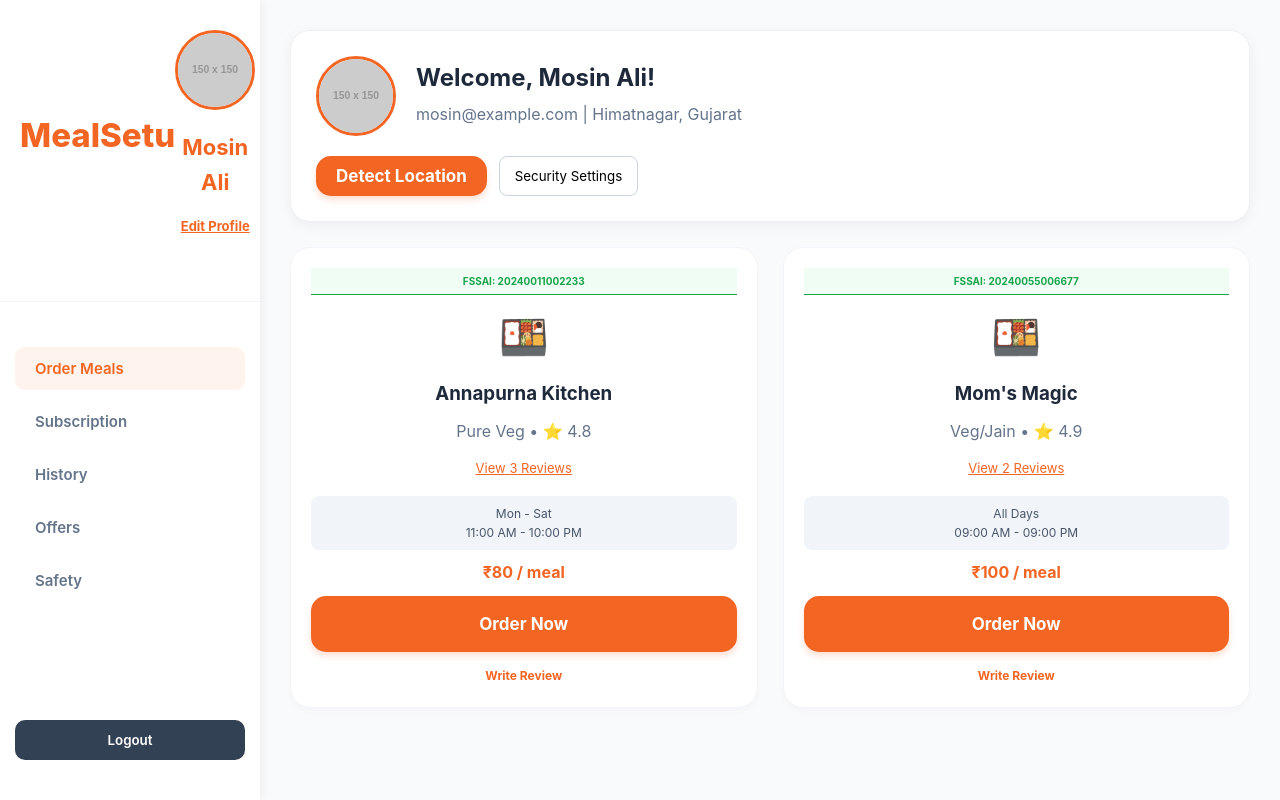
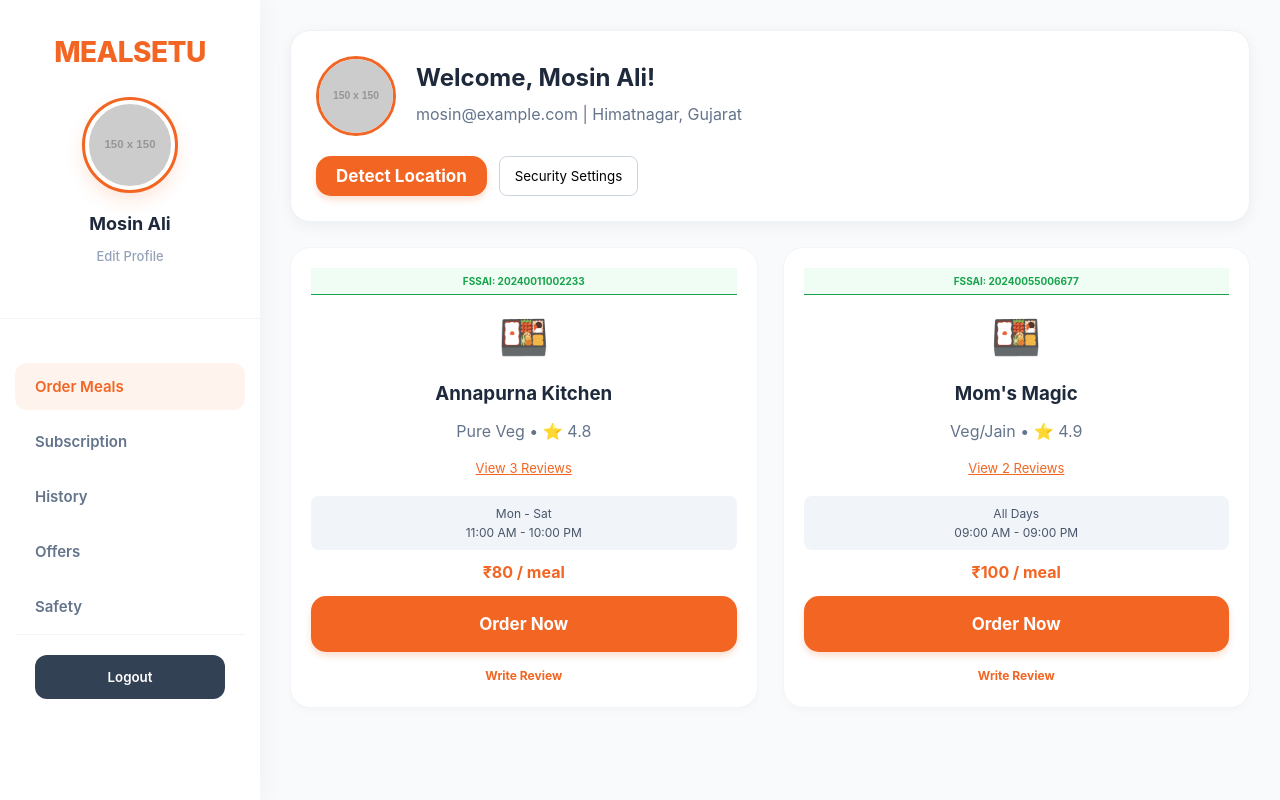
Before and after one commit to mosin-ali/Mealsetu, a React (Vite) app: page /user-dashboard in a window 1280 px wide. Built offline with nearby package versions, Linux system fonts and the light colour scheme.

Commit message:
src/components/dashboard/shared/Sidebar.css

```diff
--- a/src/components/dashboard/shared/Sidebar.css
+++ b/src/components/dashboard/shared/Sidebar.css
@@ -1,69 +1,120 @@
+/* Sidebar Container */
 .sidebar {
   width: 260px;
-  background: white;
+  background: #ffffff;
   height: 100vh;
-  box-shadow: 2px 0 10px rgba(0,0,0,0.05);
+  box-shadow: 4px 0 24px rgba(0, 0, 0, 0.04);
   display: flex;
   flex-direction: column;
   position: sticky;
   top: 0;
+  font-family: 'Segoe UI', Tahoma, Geneva, Verdana, sans-serif;
 }
 
+/* --- HEADER SECTION --- */
 .sidebar-header {
-  padding: 20px;
-  text-align: center;
+  padding: 30px 20px 10px 20px; /* Top, Right, Bottom, Left */
+  display: flex;
+  flex-direction: column;
+  align-items: center;
+  width: 100%;
+  box-sizing: border-box;
 }
 
+/* Logo Title */
 .sidebar-title {
   color: #f26522;
+  font-size: 28px;
   font-weight: 800;
-  margin-bottom: 30px;
+  margin: 0 0 25px 0; /* Space between logo and profile */
+  letter-spacing: -0.5px;
+  text-transform: uppercase;
 }
 
+/* Profile Container */
 .sidebar-profile {
-  margin-bottom: 30px;
+  display: flex;
+  flex-direction: column;
+  align-items: center;
+  text-align: center;
+  width: 100%;
+  margin-bottom: 20px;
 }
 
+/* Avatar Image - Double Border Effect */
 .sidebar-avatar {
-  width: 80px;
-  height: 80px;
+  width: 90px;
+  height: 90px;
   border-radius: 50%;
   object-fit: cover;
-  border: 3px solid #f26522;
+  /* Creates the white gap + orange ring effect */
+  border: 4px solid #ffffff;
+  outline: 3px solid #f26522;
+  box-shadow: 0 8px 20px rgba(242, 101, 34, 0.2);
+  margin-bottom: 15px;
+  transition: transform 0.3s ease;
 }
 
-.sidebar-profile h4 {
-  margin: 10px 0 5px 0;
+.sidebar-avatar:hover {
+  transform: scale(1.05);
 }
 
-.edit-profile-link {
-  background: none;
-  border: none;
-  color: #f26522;
-  cursor: pointer;
-  font-size: 13px;
-  font-weight: bold;
-  text-decoration: underline;
+/* User Name */
+.sidebar-profile h4 {
+  margin: 5px 0;
+  color: #1e293b;
+  font-size: 18px;
+  font-weight: 700;
 }
 
+/* Edit Profile Link */
+.edit-profile-link {
+  background: transparent;
+  border: none;
+  color: #94a3b8;
+  font-size: 13px;
+  font-weight: 500;
+  cursor: pointer;
+  padding: 4px 12px;
+  border-radius: 15px;
+  transition: all 0.2s ease;
+  text-decoration: none; /* Removed underline for cleaner look */
+}
+
+.edit-profile-link:hover {
+  color: #f26522;
+  background-color: #fff3ed;
+}
+
+/* --- NAVIGATION SECTION --- */
 .sidebar-nav {
   display: flex;
   flex-direction: column;
-  padding: 0 15px;
+  padding: 10px 15px;
   flex: 1;
+  overflow-y: auto; /* Scroll if menu is long */
 }
 
 .sidebar-tab {
-  padding: 12px 20px;
-  margin: 5px 0;
+  padding: 14px 20px;
+  margin: 4px 0;
   border: none;
-  background: none;
+  background: transparent;
   text-align: left;
   color: #64748b;
   cursor: pointer;
   font-weight: 600;
-  border-radius: 10px;
   font-size: 15px;
+  border-radius: 12px;
+  transition: all 0.2s ease;
+  display: flex;
+  align-items: center;
+}
+
+.sidebar-tab:hover {
+  background: #f8fafc;
+  color: #f26522;
+  padding-left: 25px; /* Slight movement effect */
 }
 
 .sidebar-tab.active {
@@ -71,18 +122,25 @@
   color: #f26522;
 }
 
+/* --- FOOTER --- */
 .sidebar-footer {
-  margin-top: auto;
-  padding-bottom: 20px;
+  padding: 20px;
+  border-top: 1px solid #f1f5f9;
 }
 
 .sidebar-logout {
-  padding: 12px 20px;
+  padding: 14px;
   width: 100%;
   border: none;
   background: #334155;
   color: white;
-  border-radius: 10px;
+  border-radius: 12px;
   cursor: pointer;
   font-weight: 600;
+  transition: background 0.2s;
 }
+
+.sidebar-logout:hover {
+  background: #1e293b;
+  box-shadow: 0 4px 12px rgba(51, 65, 85, 0.3);
+}
```
Also changed, not shown: Git Command.txt.
